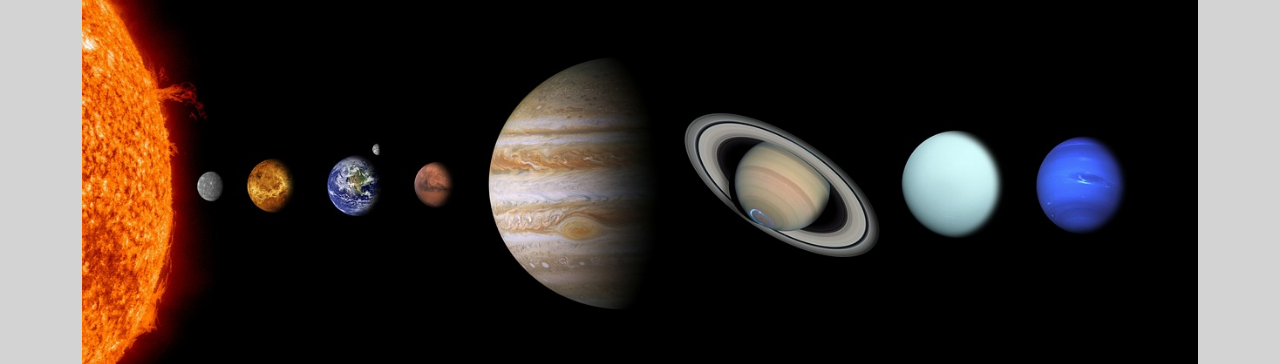
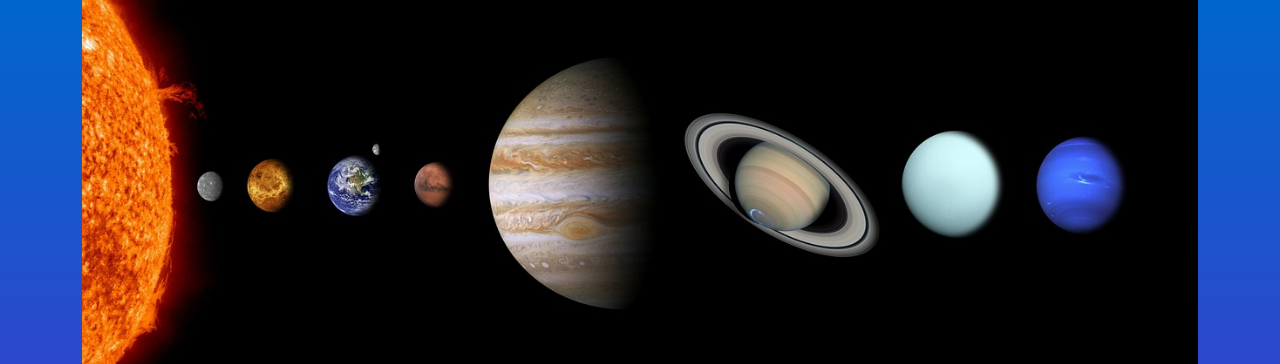
Before and after one commit to kimmykokonut/galactic-age-calculator, a website built with webpack: page src/index.html in a window 1280 px wide. Shown: the top 364 px of the page. Built offline with nearby package versions, Linux system fonts and the light colour scheme.

Commit message:
add styling changes

```diff
--- a/src/css/styles.css
+++ b/src/css/styles.css
@@ -1,4 +1,4 @@
 body {
-  background-color: lightgray;
-  font-family: 'Space Grotesk', sans-serif;
+background: linear-gradient(to bottom, #0066cc 0%, #9900cc 100%);  font-family: 'Space Grotesk', sans-serif;
+  font-weight: bolder;
 }
--- a/src/index.html
+++ b/src/index.html
@@ -10,7 +10,7 @@
 
 <body>
   <div class="container">
-  <img class="img-fluid text-center" src="./assets/images/solarSystem.jpg" alt="planets in solar sytem"/>
+  <img class="img-fluid text-center" id="solarSystem" src="./assets/images/solarSystem.jpg" alt="planets in solar sytem"/>
   <h1>How old are you really?</h1>
   <h3>Let's see how old you would be based on other planet's solar years</h3>
   <form id="age-form">
```
